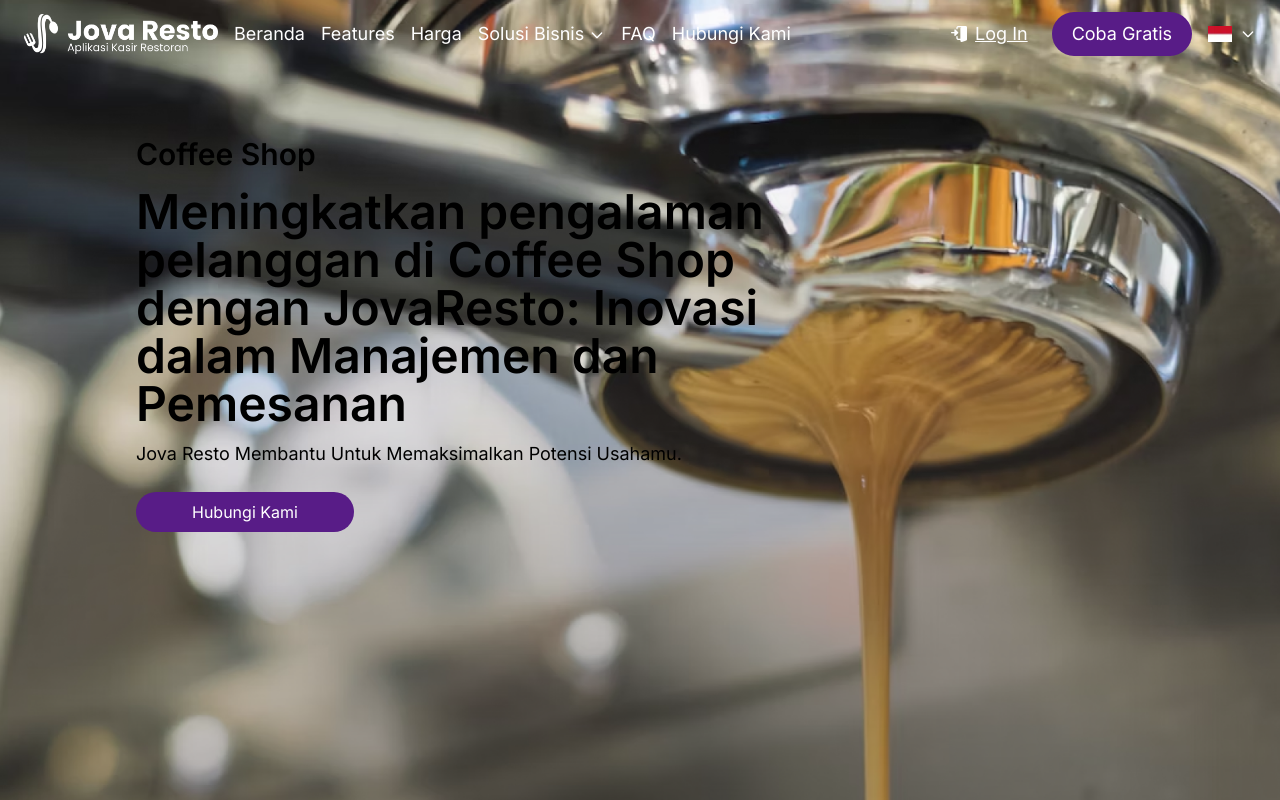
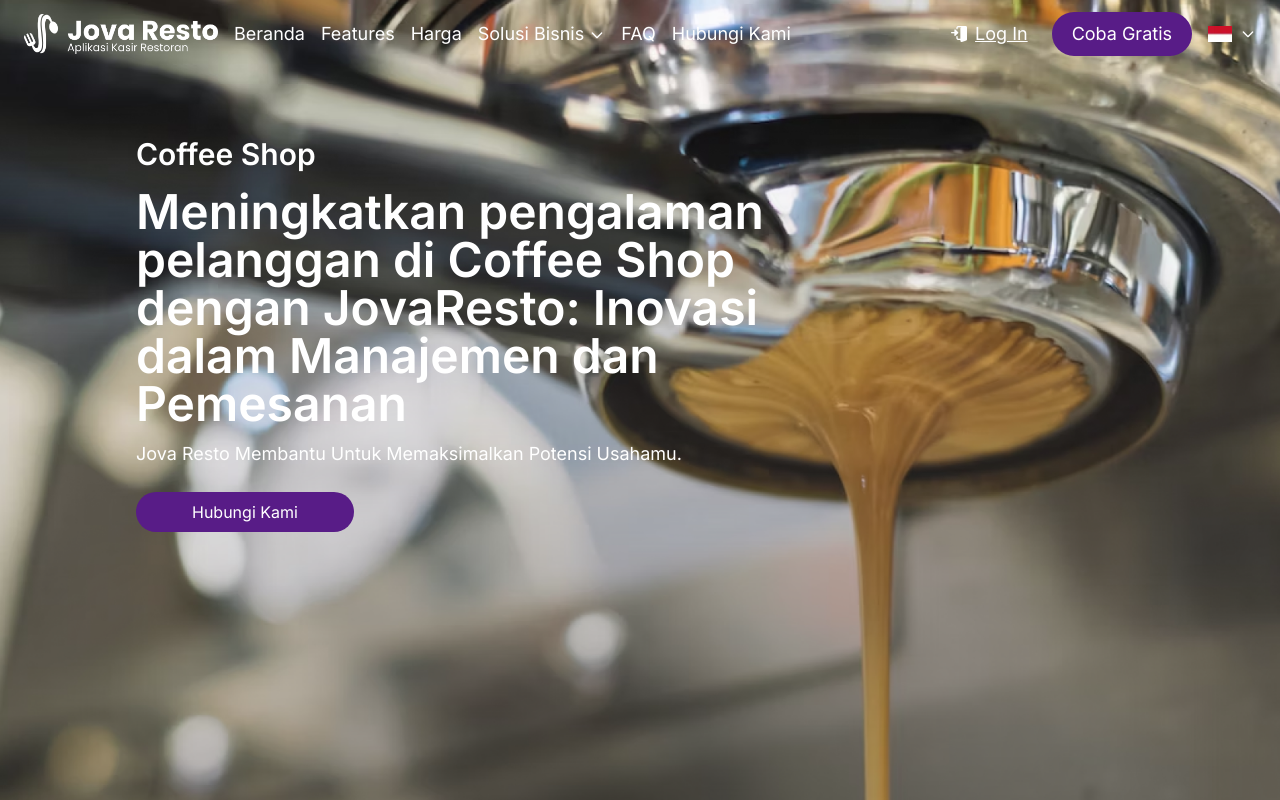
Before and after one commit to agnesmarpaung09/Jova-Resto, a Next.js app: page /CoffeeShop in a window 1280 px wide. Shown: the top 800 px of the page. Built offline with nearby package versions, Linux system fonts and the light colour scheme.

Commit message:
feat: update color page

```diff
--- a/app/CoffeeShop/page.tsx
+++ b/app/CoffeeShop/page.tsx
@@ -18,14 +18,14 @@ function Test() {
             id="home"
             className="text-left mx-6 lg:px-12 xl:px-28 2xl:px-48 py-10 mt-24 "
           >
-            <h1 className=" font-semibold text-black text-xl sm:text-2xl lg:text-3xl mb-4 ">
+            <h1 className=" font-semibold text-white text-xl sm:text-2xl lg:text-3xl mb-4 ">
               Coffee Shop
             </h1>
-            <h2 className="text-black font-semibold text-3xl sm:text-4xl lg:text-5xl mb-3 w-full md:w-[500px] lg:w-[700px]">
+            <h2 className="text-white font-semibold text-3xl sm:text-4xl lg:text-5xl mb-3 w-full md:w-[500px] lg:w-[700px]">
               Meningkatkan pengalaman pelanggan di Coffee Shop dengan JovaResto:
               Inovasi dalam Manajemen dan Pemesanan
             </h2>
-            <span className="text-md lg:text-lg text-black">
+            <span className="text-md lg:text-lg text-white">
               Jova Resto Membantu Untuk Memaksimalkan Potensi Usahamu.
             </span>
             <Link href="#hubungi-kami">
--- a/app/Restaurant/page.tsx
+++ b/app/Restaurant/page.tsx
@@ -18,14 +18,14 @@ function restaurant() {
             id="home"
             className="text-left mx-6 lg:px-12 xl:px-28 2xl:px-48 py-10 mt-24 "
           >
-            <h1 className=" font-semibold text-black text-xl sm:text-2xl lg:text-3xl mb-4 ">
+            <h1 className=" font-semibold text-white text-xl sm:text-2xl lg:text-3xl mb-4 ">
               Restoran
             </h1>
-            <h2 className="text-black font-semibold text-3xl sm:text-4xl lg:text-5xl mb-3 w-full md:w-[500px] lg:w-[700px]">
+            <h2 className="text-white font-semibold text-3xl sm:text-4xl lg:text-5xl mb-3 w-full md:w-[500px] lg:w-[700px]">
               Menuju Keunggulan Kompetitif dengan JovaResto: Aplikasi Restoran
               yang Membawa Perubahan Positif pada Bisnis Anda
             </h2>
-            <span className="text-md lg:text-lg text-black">
+            <span className="text-md lg:text-lg text-white">
               Jova Resto Membantu Untuk Memaksimalkan Potensi Usahamu.
             </span>
             <Link href="#hubungi-kami">
```
